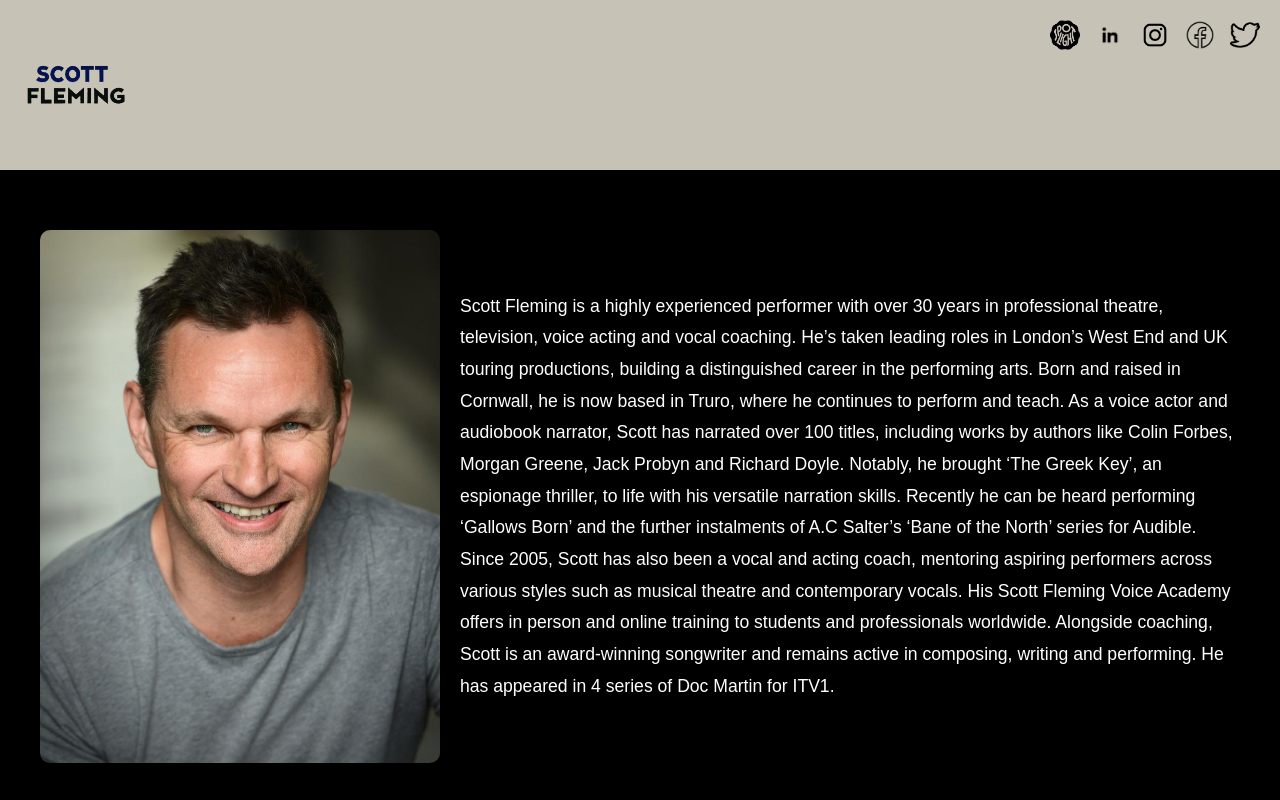
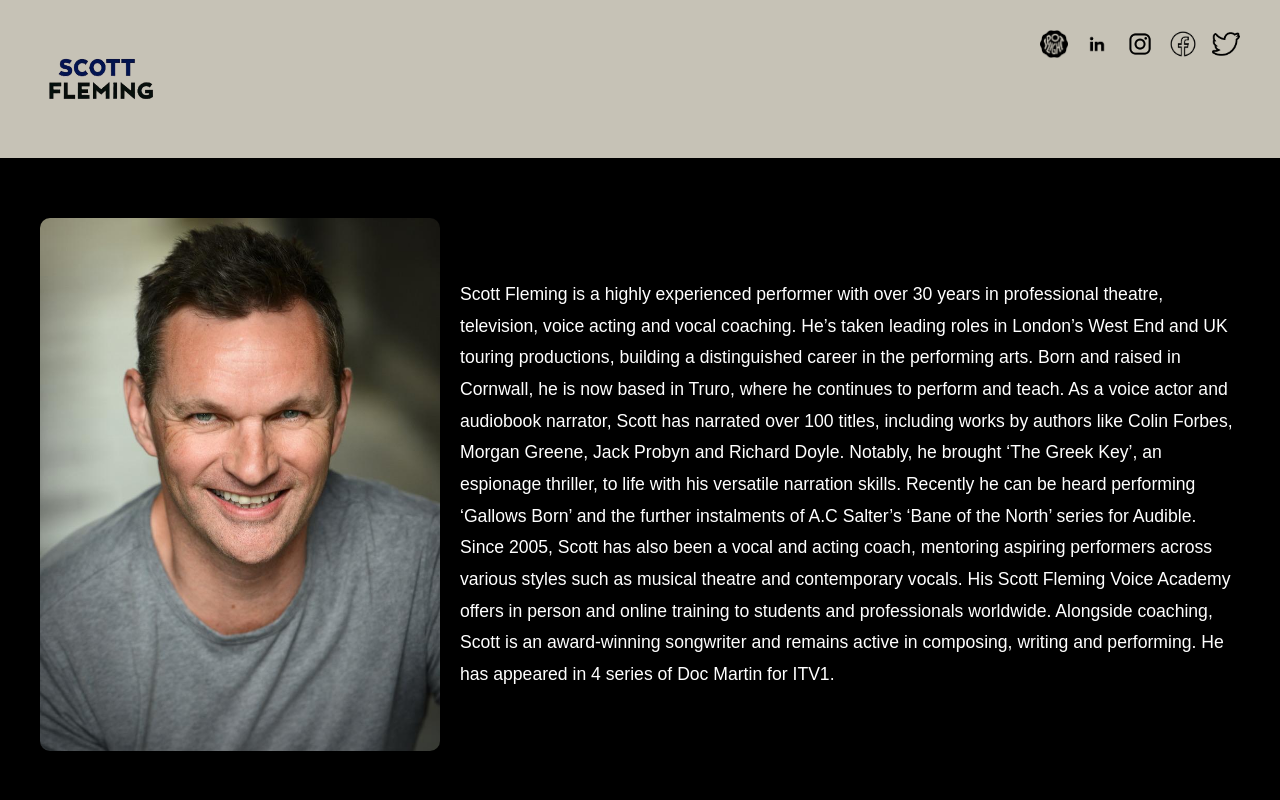
Before and after one commit to finnianfleming/SFVA-HOST, a plain HTML site: page index.html in a window 1280 px wide. Shown: the top 800 px of the page. Drawn offline with Linux system fonts and the light colour scheme.

Commit message:
slight changes to CSS

```diff
--- a/style.css
+++ b/style.css
@@ -24,36 +24,46 @@ a:hover {
 /* ========== Header ========== */
 header {
     background-color: #c6c2b6;
-  padding: 20px 0;
+    padding: 10px 20px; /* Shorter height */
+    position: relative;
     display: flex;
     justify-content: space-between;
-  align-items: center;
-  flex-wrap: wrap;
+    align-items: flex-end; /* Align logo and icons bottom-to-bottom */
+}
+.header-container {
+    display: flex;
+    align-items: flex-end;
+    width: 100%;
     position: relative;
 }
 
 .header-image {
-  width: 150px;
+    width: 160px;
     height: auto;
+    object-fit: contain;
+    margin-bottom: 0; /* Make sure it's aligned properly */
 }
 
 .social-media {
+    display: flex;
+    gap: 15px;
+    position: absolute;
+    right: 20px;
+    bottom: 0; /* Aligns with bottom of logo */
     list-style: none;
     padding: 0;
     margin: 0;
-  display: flex;
-  gap: 15px;
-  flex-wrap: wrap;
 }
 
+
 .social-media img {
-  width: 30px;
-  height: 30px;
+    width: 28px;
+    height: 28px;
     transition: transform 0.3s;
 }
 
 .social-media img:hover {
-  transform: scale(1.2);
+    transform: scale(1.15);
 }
 
 /* ========== About Section ========== */
```
Lines whose indentation alone changed are shown as unchanged.
